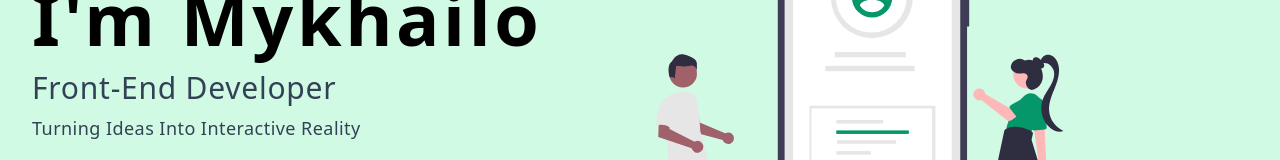
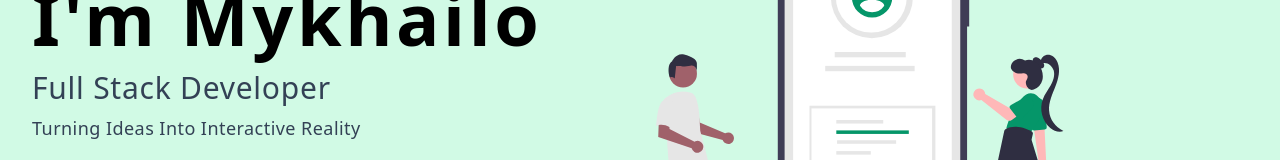
Before and after one commit to MishaShevchenko/Portfolio, a React (Vite) app: page / in a window 1280 px wide. Shown: the part 302-462 px from the top of the page. Built offline with nearby package versions, Linux system fonts and the light colour scheme.

Commit message:
fix hero section

```diff
--- a/src/components/Hero.jsx
+++ b/src/components/Hero.jsx
@@ -8,7 +8,7 @@ const Hero = () => {
         <article>
           <h1 className="text-7xl font-bold tracking-wider">{`I'm Mykhailo`}</h1>
           <p className="mt-4 text-3xl text-slate-700 capitalize tracking-wide">
-            Front-End Developer
+            Full Stack Developer
           </p>
           <p className="mt-2 text-lg text-slate-700 capitalize tracking-wide">
             turning ideas into interactive reality
```
